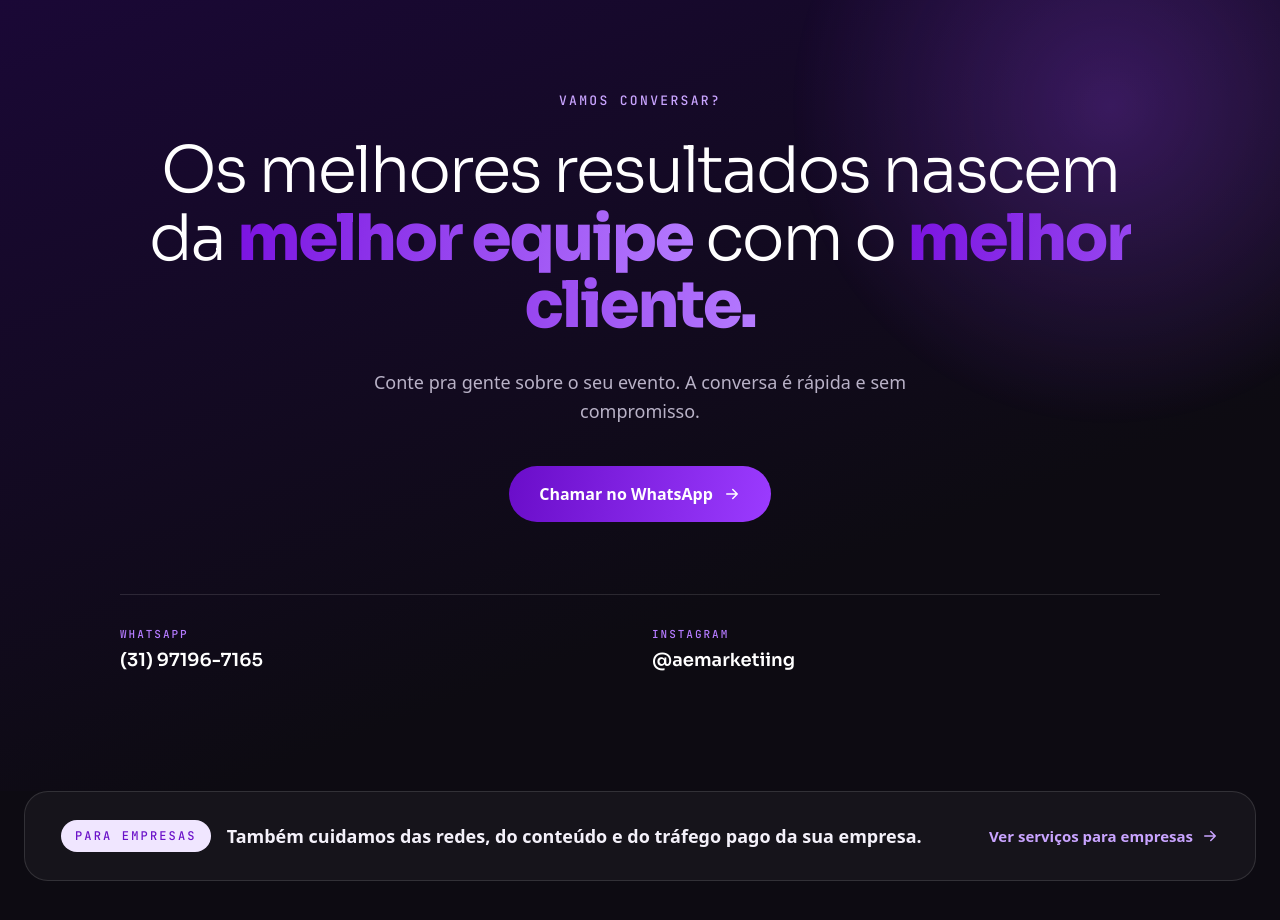
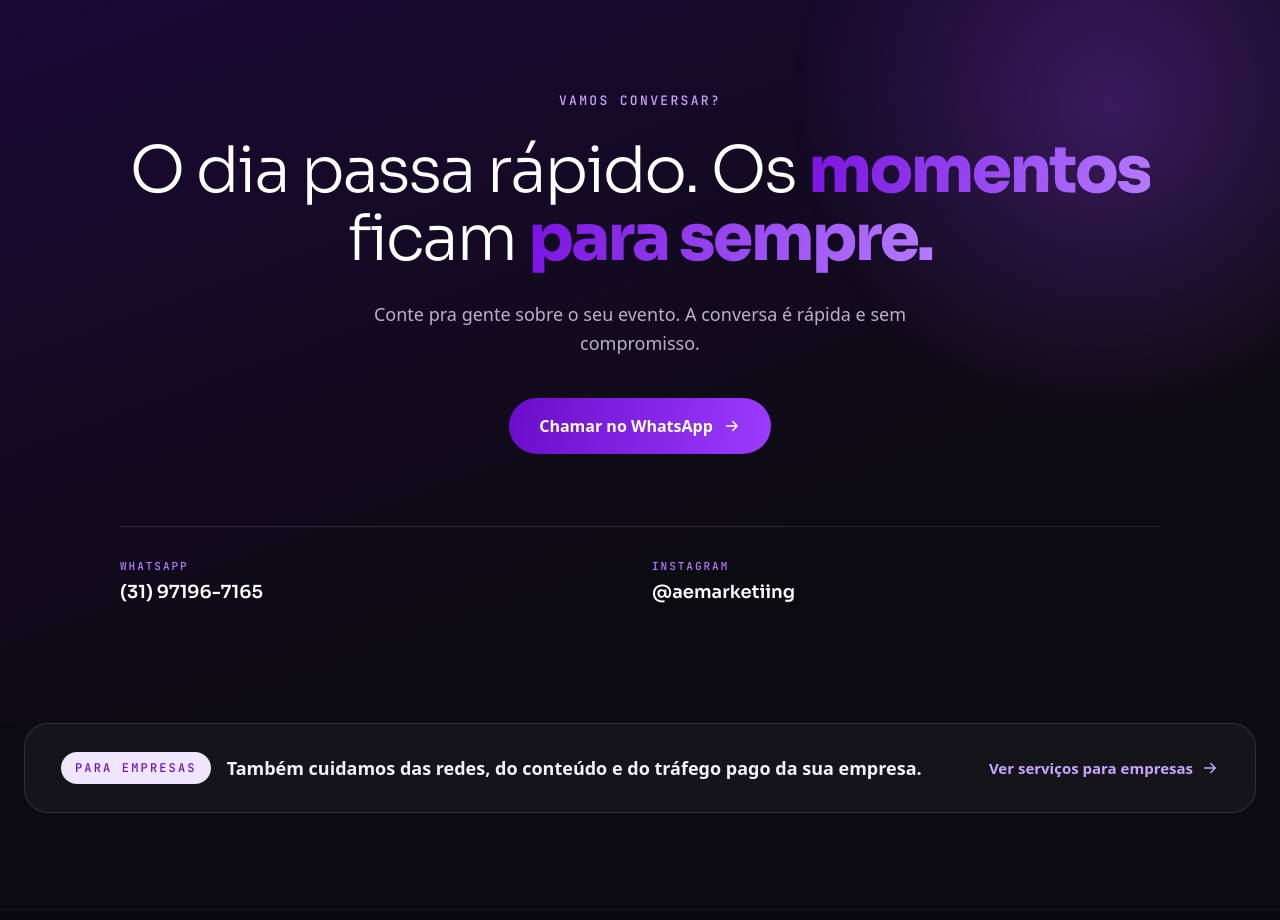
Before and after one commit to waller-jhonatan/aemarketing, a Vue app: page /eventos in a window 1280 px wide. Shown: the part 2520-3440 px from the top of the page. Built offline with nearby package versions, Linux system fonts and the light colour scheme; a web font is replaced by a local one.

Commit message:
Usa o título de eventos no contato da /eventos
Co-Authored-By: Claude Fable 5.1 <noreply@anthropic.com>

```diff
--- a/src/views/EventosView.vue
+++ b/src/views/EventosView.vue
@@ -18,6 +18,9 @@ const faixa = ['Vídeo maker', 'Storymaker', 'Stories ao vivo', 'Bastidores', 'F
   <ContatoSection
     :whatsapp="whatsappEvento"
     texto="Conte pra gente sobre o seu evento. A conversa é rápida e sem compromisso."
-  />
+  >
+    O dia passa rápido. Os <span class="grad" style="font-weight: 800">momentos</span> ficam
+    <span class="grad" style="font-weight: 800">para sempre.</span>
+  </ContatoSection>
   <LinkEmpresas />
 </template>
```
